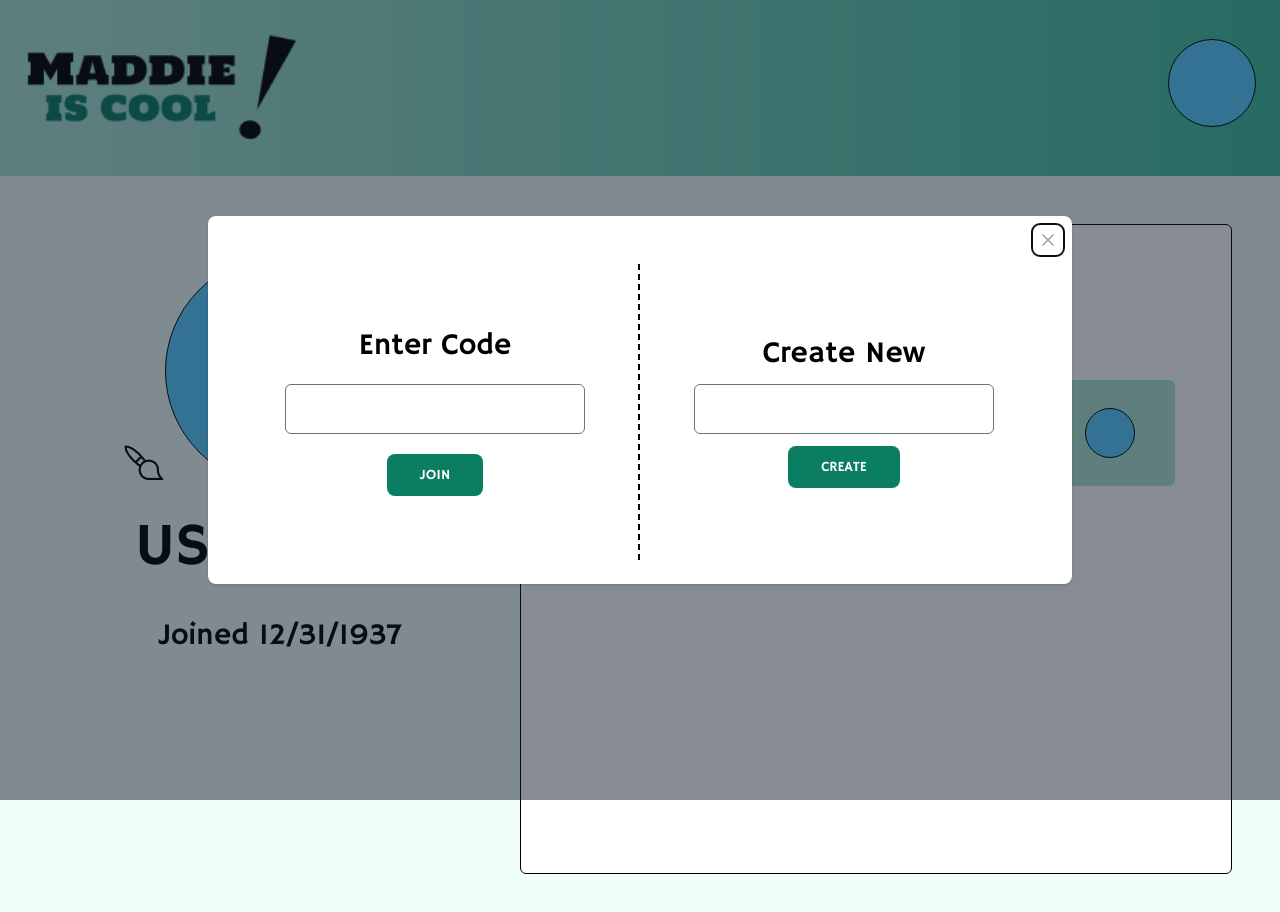
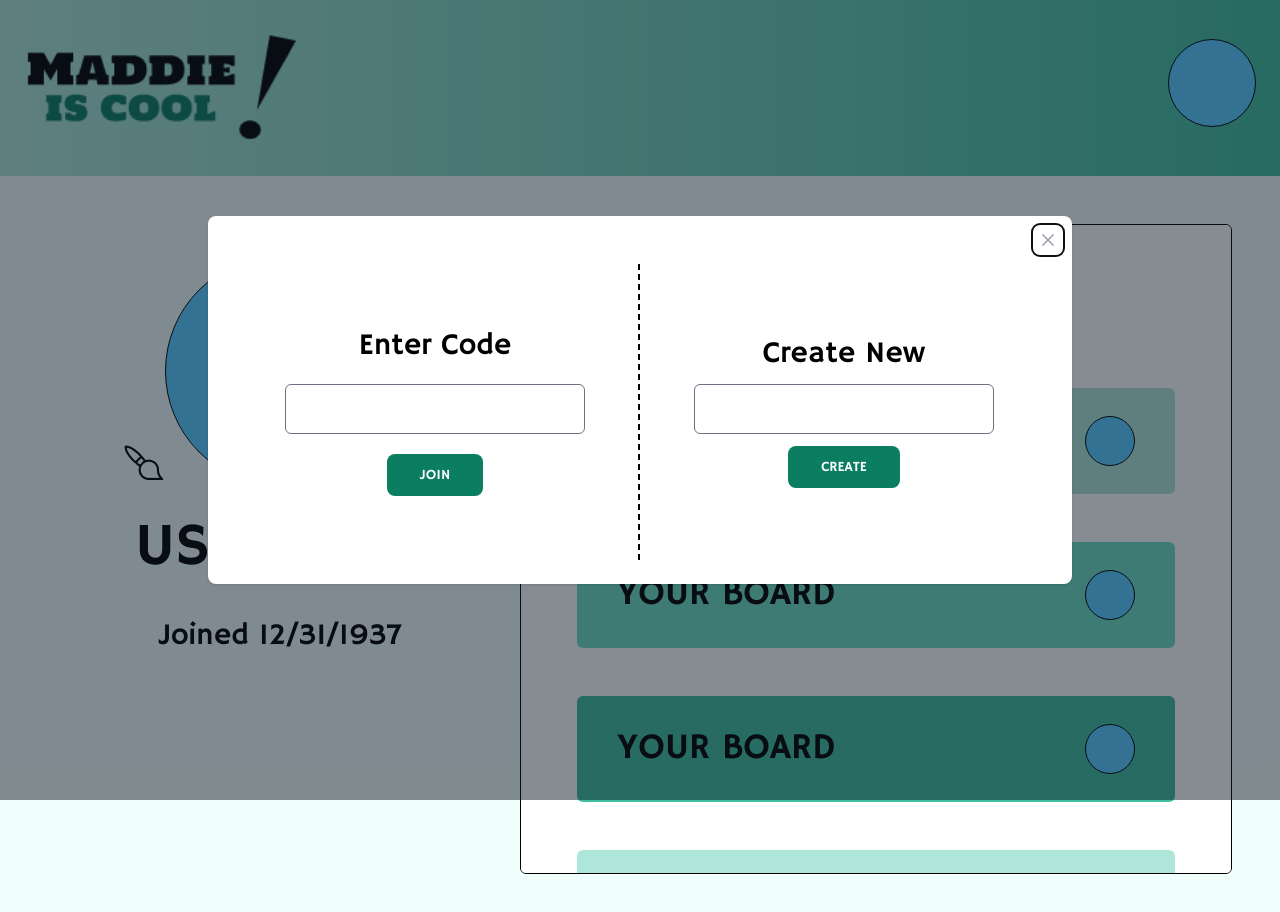
Before and after one commit to zachdressing/tasktracker-sprint, a Next.js app: page /ProfilePage in a window 1280 px wide. Both pictures are taken after a click on the icon 1015 px from the left and 299 px from the top of the page. Shown: the top 912 px of the page. Built offline with nearby package versions, Linux system fonts and the light colour scheme.

Commit message:
randomize profile color, no scrollbar

```diff
--- a/src/app/ProfilePage/page.tsx
+++ b/src/app/ProfilePage/page.tsx
@@ -4,11 +4,26 @@ import React, { useState } from "react";
 import AddIcon from '@mui/icons-material/Add';
 import { Button, Modal, Tooltip } from "flowbite-react";
 import { useRouter } from "next/navigation";
+import CreateBoardComponent from "../components/CreateBoardComponent";
 
 const ProfilePage = () => {
-    const [openModal, setOpenModal] = useState(false);
+    const [openModal, setOpenModal] = useState<boolean>(false);
     const router = useRouter();
 
+    const getRandomColor = () => {
+        const r = Math.floor(Math.random() * 256);
+        const g = Math.floor(Math.random() * 256);
+        const b = Math.floor(Math.random() * 256);
+        return `rgb(${r},${g},${b})`;
+    }
+    const [randomColor, setRandomColor] = useState("#57CDFF");
+
+    const handlePaintBrushClick = () => {
+        const newColor = getRandomColor();
+        setRandomColor(newColor)
+    }
+
+    const colors = ["bg-[#AEE6D9]", "bg-[#6FDFC4]", "bg-[#3EBE9F]", "bg-[#AEE6D9]"];
     const handleTaskPage = () => {
         router.push('/TaskPage')
     }
@@ -18,34 +33,37 @@ const ProfilePage = () => {
             <div className="px-10 grid grid-cols-5">
                 <div className="col-span-2 flex flex-col items-center pt-20">
                     <div className="flex justify-center items-end">
-                        <Tooltip content="Randomize Color" placement="bottom" className="px-5 py-2.5 rounded-md font-hammersmith">
-                            <img src="/PaintBrush.png" alt="" className="w-[45px] h-[45px] cursor-pointer" />
+                        <Tooltip content="Randomize Color" placement="bottom" className="px-5 py-2 rounded-md font-hammersmith text-lg">
+                            <img src="/PaintBrush.png" alt="" className="w-[45px] h-[45px] cursor-pointer" onClick={handlePaintBrushClick} />
                         </Tooltip>
-                        <div className="profileColor"></div>
-                        <Tooltip content="Profile Picture" placement="bottom" className="px-5 py-2.5 rounded-md">
+                        <div className="profileColor" style={{ backgroundColor: randomColor }}></div>
+                        <Tooltip content="Profile Picture" placement="bottom" className="px-5 py-2 rounded-md font-hammersmith text-lg">
                             <img src="/Pencil.png" alt="" className="w-[45px] h-[45px] cursor-pointer" />
                         </Tooltip>
                     </div>
                     <h1 className="font-hammersmith text-6xl pt-8">USERNAME</h1>
                     <p className="font-hammersmith text-3xl py-10">Joined 12/31/1937</p>
                 </div>
-                <div className="col-span-3 h-[650px] border-[1px] border-black mt-12 me-2 bg-white rounded-md">
-                    <div className="flex justify-center items-center gap-2 py-10">
+                <div className="col-span-3 h-[650px] border-[1px] border-black mt-12 me-2 bg-white rounded-md overflow-y-auto no-scrollbar">
+                    <div className="flex justify-center items-center gap-2 pt-10">
                         <h1 className="font-hammersmith text-[50px]">MY BOARDS</h1>
-                        <AddIcon sx={{ fontSize: 50 }} className="mt-[-7px] cursor-pointer" onClick={() => setOpenModal(true)} />
+                        {/* <AddIcon sx={{ fontSize: 50 }} className="mt-[-7px] cursor-pointer" onClick={() => setOpenModal(true)} /> */}
+                        <CreateBoardComponent/>
                     </div>
                     <div className="mx-14">
-                        <div className="bg-[#AEE6D9] grid grid-cols-2 items-center px-10 py-7 rounded-md cursor-pointer" onClick={handleTaskPage}>
-                            <h1 className="col-span-1 flex justify-start font-hammersmith text-4xl">YOUR BOARD</h1>
-                            <div className="col-span-1 flex justify-end">
-                                <div className="member"></div>
+                        {colors.map((color, index) => (
+                            <div key={index} className={`${colors[index % 3]} grid grid-cols-2 items-center px-10 py-7 my-12 rounded-md cursor-pointer`} onClick={handleTaskPage}>
+                                <h1 className="col-span-1 flex justify-start font-hammersmith text-4xl">YOUR BOARD</h1>
+                                <div className="col-span-1 flex justify-end">
+                                    <div className="member"></div>
+                                </div>
                             </div>
-                        </div>
+                        ))}
                     </div>
                 </div>
             </div>
 
-            <Modal show={openModal} size="4xl" onClose={() => setOpenModal(false)} popup>
+            {/* <Modal show={openModal} size="4xl" onClose={() => setOpenModal(false)} popup>
                 <Modal.Header />
                 <Modal.Body>
                     <div className="grid grid-cols-2 justify-center items-center text-center">
@@ -61,7 +79,7 @@ const ProfilePage = () => {
                         </div>
                     </div>
                 </Modal.Body>
-            </Modal>
+            </Modal> */}
         </div>
     );
 };
--- /dev/null
+++ b/src/app/components/CreateBoardComponent.tsx
@@ -0,0 +1,32 @@
+import { Modal, Button } from 'flowbite-react'
+import React, { useState } from 'react'
+import AddIcon from '@mui/icons-material/Add';
+
+const CreateBoardComponent = () => {
+    const [openModal, setOpenModal] = useState<boolean>(false);
+
+    return (
+        <div>
+            <AddIcon sx={{ fontSize: 50 }} className="mt-[-7px] cursor-pointer" onClick={() => setOpenModal(true)} />
+            <Modal show={openModal} size="4xl" onClose={() => setOpenModal(false)} popup>
+                <Modal.Header />
+                <Modal.Body>
+                    <div className="grid grid-cols-2 justify-center items-center text-center">
+                        <div className="col-span-1 font-hammersmith flex flex-col justify-center items-center gap-5 py-16 divider">
+                            <h1 className="text-3xl">Enter Code</h1>
+                            <input className="text-[#3177FF] text-2xl font-holtwood w-[300px] rounded-md text-center" type="text" />
+                            <Button className="bg-[#0B7D61] text-lg px-4">JOIN</Button>
+                        </div>
+                        <div className="col-span-1 font-hammersmith flex flex-col justify-center items-center gap-3 py-8 ">
+                            <h1 className="text-3xl">Create New</h1>
+                            <input className="text-[#3177FF] text-2xl font-holtwood w-[300px] rounded-md text-center" type="text" />
+                            <Button className="bg-[#0B7D61] text-lg px-4">CREATE</Button>
+                        </div>
+                    </div>
+                </Modal.Body>
+            </Modal>
+        </div>
+    )
+}
+
+export default CreateBoardComponent
--- a/src/app/globals.css
+++ b/src/app/globals.css
@@ -2,7 +2,7 @@
 @tailwind components;
 @tailwind utilities;
 
-@layer components{
+@layer components {
   @font-face {
     font-family: hammersmith;
     src: url(../assets/HammersmithOne-Regular.ttf);
@@ -14,15 +14,30 @@
   }
 }
 
+@layer utilities {
+
+  /* Chrome, Safari and Opera */
+  .no-scrollbar::-webkit-scrollbar {
+    display: none;
+  }
+
+  .no-scrollbar {
+    -ms-overflow-style: none;
+    /* IE and Edge */
+    scrollbar-width: none;
+    /* Firefox */
+  }
+}
+
 .profileColor {
   border-radius: 50%;
   border: 1px solid black;
   height: 230px;
   width: 230px;
-    background-color: #57CDFF;
+  /* background-color: #57CDFF; */
 }
 
-.member{
+.member {
   border-radius: 50%;
   border: 1px solid black;
   height: 50px;
```
Lines whose indentation alone changed are shown as unchanged.
